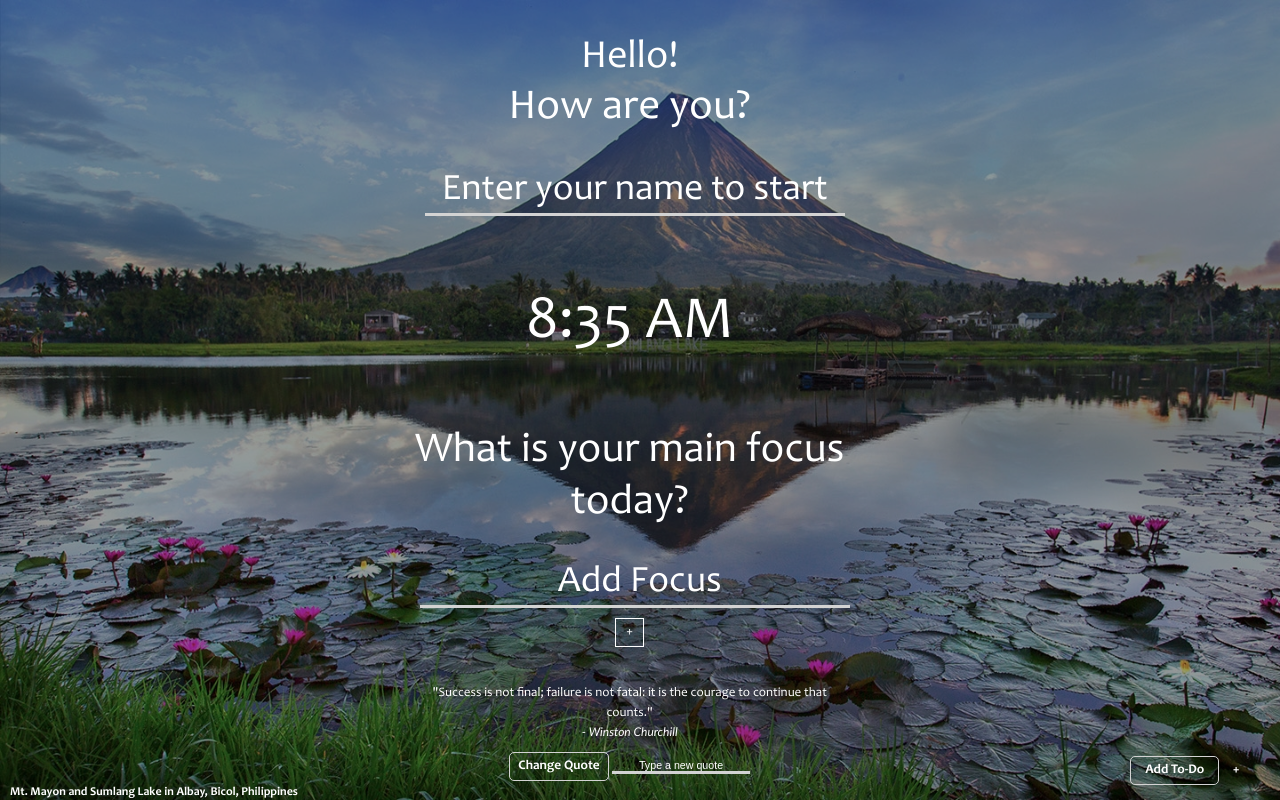
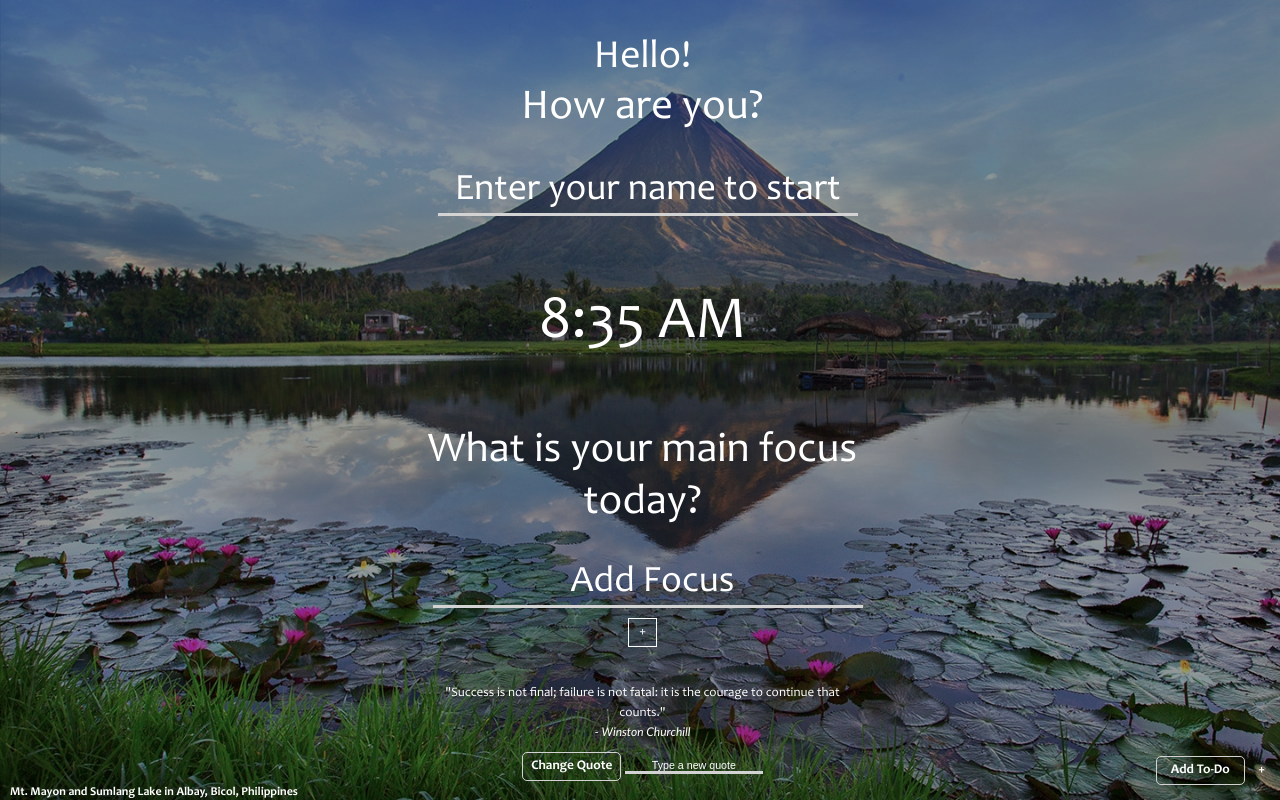
Before and after one commit to seenjey07/Momentum-App, a plain HTML site: page index.html in a window 1280 px wide. Drawn offline with Linux system fonts and the light colour scheme.

Commit message:
Reverted to the old width size.

```diff
--- a/style.css
+++ b/style.css
@@ -13,8 +13,8 @@
 }
 
 body {
-  height: 98%;
-  width: 98%;
+  height: 100%;
+  width: 100%;
   margin: 0;
   padding: 0;
   text-align: center;
@@ -33,6 +33,8 @@ body {
   position: relative;
   display: flex;
   flex-direction: row;
+  min-width: 100%;
+  min-height: 100%;
 }
 
 #overlay {
```
